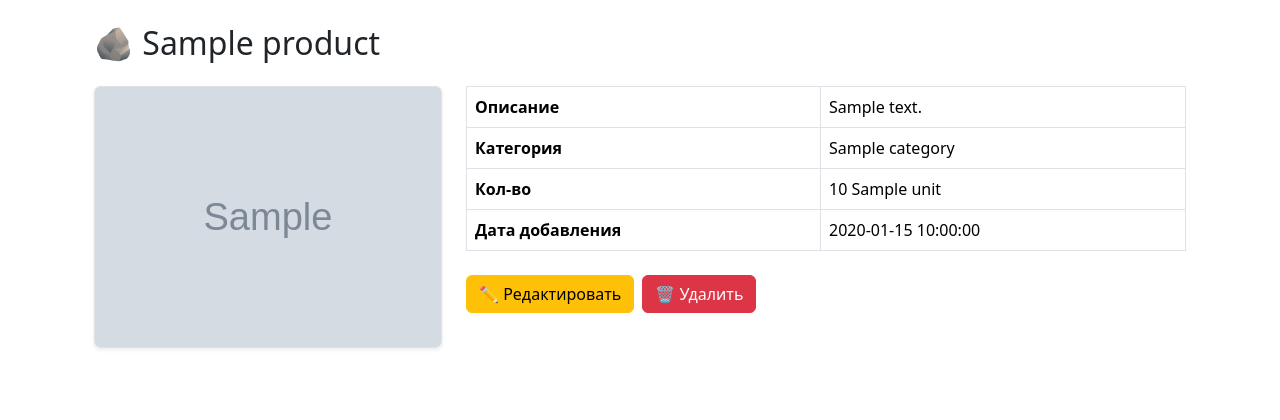
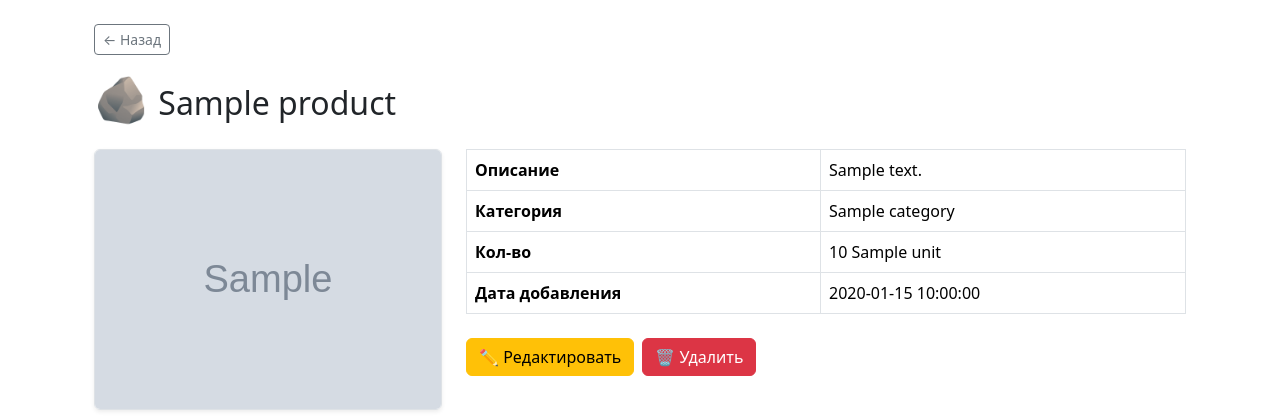
Before and after one commit to NikM19/inventory-app, a Flask app: template templates/view.html in a window 1280 px wide. Shown: the part 56-476 px from the top of the page. Run offline with Flask 3, Linux system fonts and the light colour scheme; the template is opened without the code that fills it: most values are stand-ins (such as "Sample title", 1, 10 or a date in 2020); grey boxes marked "Sample" are stand-in pictures.

Commit message:
Изменения в view.html — добавлена кнопка назад

```diff
--- a/templates/view.html
+++ b/templates/view.html
@@ -2,7 +2,15 @@
 {% block title %}Просмотр товара{% endblock %}
 {% block content %}
 <div class="container mt-4">
-  <h2 class="mb-4">🪨 {{ product.name }}</h2>
+
+  <!-- Кнопка Назад -->
+  <a href="{{ url_for('index') }}" class="btn btn-outline-secondary btn-sm mb-3">
+    ← Назад
+  </a>
+
+  <h2 class="mb-4">
+    <span style="font-size: 1.4em;">🪨</span> {{ product.name }}
+  </h2>
   <div class="row">
     {% if product.image_url %}
       <div class="col-md-4 mb-4">
```
